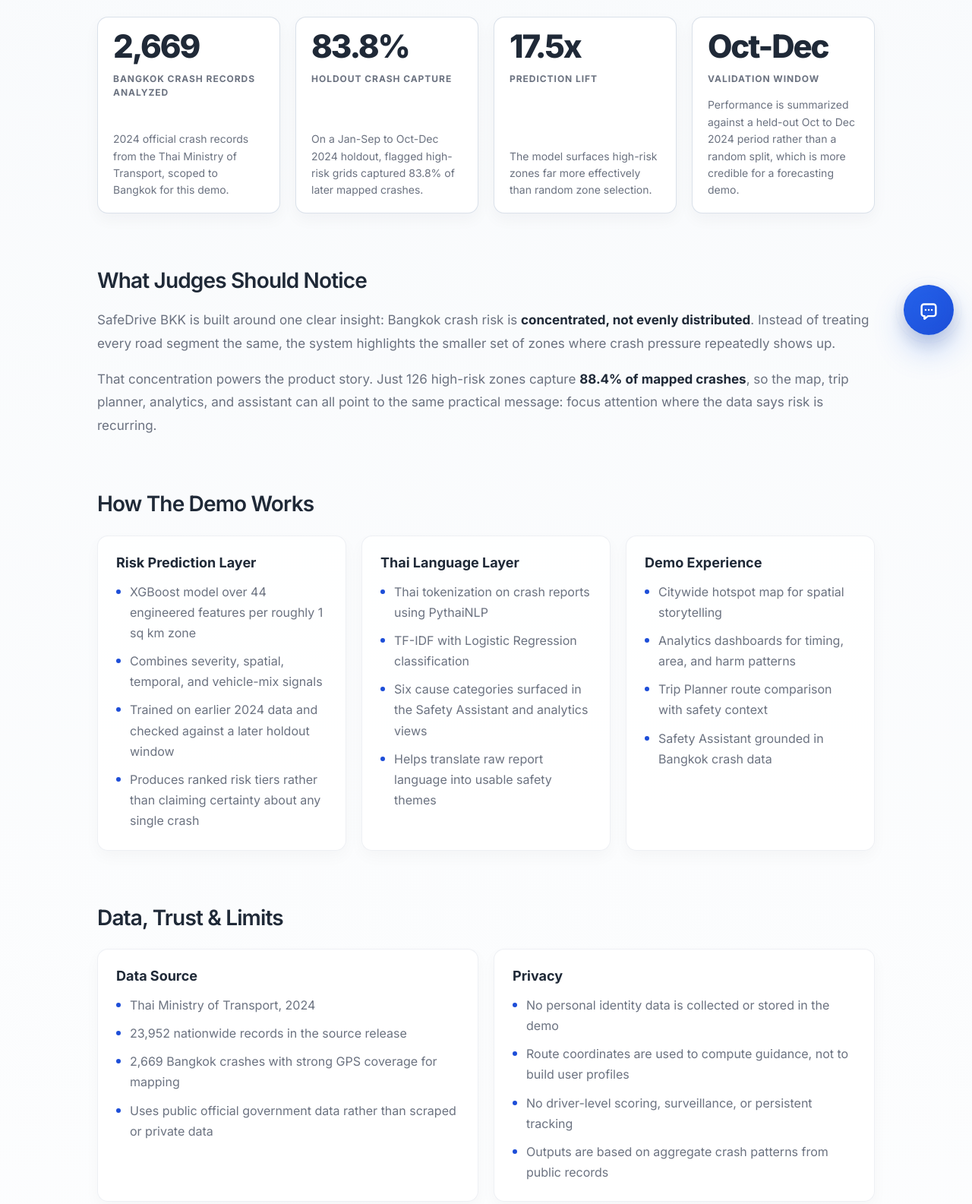
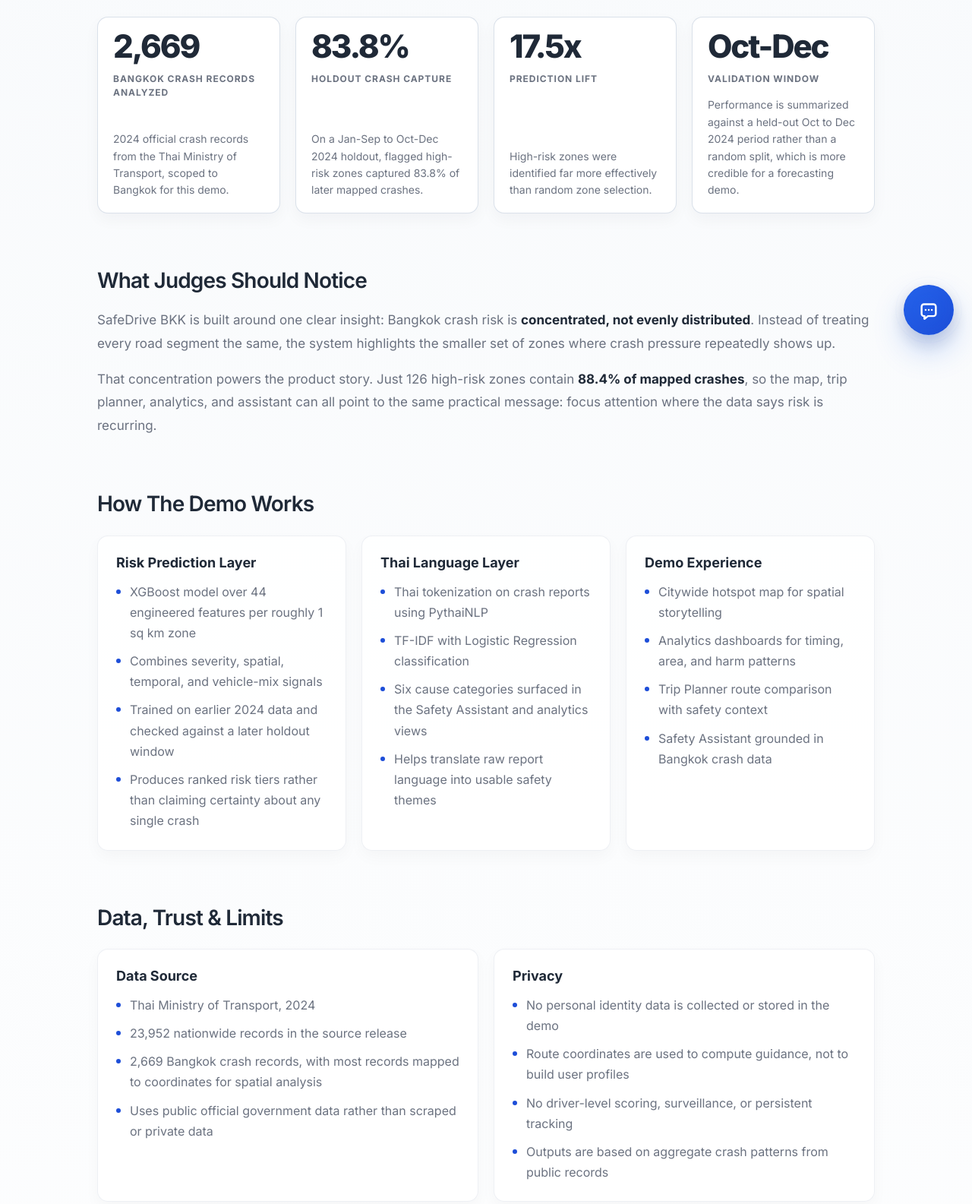
Before and after one commit to HarryLynn-afk/SafeDriveBKK, a Flask app: page /about in a window 1280 px wide. Shown: the part 335-1920 px from the top of the page at 76% size. Run offline with Flask 3, Linux system fonts and the light colour scheme.

Commit message:
Align trust and metric wording across UI

```diff
--- a/src/app.py
+++ b/src/app.py
@@ -1939,17 +1939,17 @@ def model_info():
                 "status": "success",
                 "model": "xgboost",
                 "version": "1.0",
-                "accuracy": "83.8% holdout crash capture rate",
+                "accuracy": "83.8% holdout crash capture",
                 "test_performance": {
                     "holdout_split": "Jan-Sep 2024 train / Oct-Dec 2024 validation",
-                    "capture": "83.8% of later mapped crashes fell inside flagged high-risk grids",
+                    "capture": "83.8% of later mapped crashes fell inside flagged high-risk zones",
                     "lift": "17.5x over random selection",
                 },
                 "comparison": {
-                    "spatial_baseline": "83.8% capture rate",
+                    "spatial_baseline": "83.8% spatial crash capture",
                     "random_forest": "Compared during internal model benchmarking",
                     "xgboost": "Primary temporal holdout model",
-                    "improvement": "+16.2% over spatial baseline",
+                    "improvement": "Directional improvement over the spatial baseline during internal benchmarking",
                 },
                 "top_features": top_features,
                 "fallback_available": True,
@@ -1961,7 +1961,7 @@ def model_info():
         {
             "status": "success",
             "model": "spatial_analysis",
-            "accuracy": "83.8%",
+            "accuracy": "83.8% spatial crash capture",
             "method": "grid_based_counting",
             "ml_available": False,
         }
--- a/templates/about.html
+++ b/templates/about.html
@@ -365,14 +365,14 @@ html[data-theme="dark"] .cta-section {
                     <span class="metric-value">83.8%</span>
                     <span class="metric-label">Holdout crash capture</span>
                 </div>
-                <p class="metric-description">On a Jan-Sep to Oct-Dec 2024 holdout, flagged high-risk grids captured 83.8% of later mapped crashes.</p>
+                <p class="metric-description">On a Jan-Sep to Oct-Dec 2024 holdout, flagged high-risk zones captured 83.8% of later mapped crashes.</p>
             </div>
             <div class="metric-card">
                 <div>
                     <span class="metric-value">17.5x</span>
                     <span class="metric-label">Prediction lift</span>
                 </div>
-                <p class="metric-description">The model surfaces high-risk zones far more effectively than random zone selection.</p>
+                <p class="metric-description">High-risk zones were identified far more effectively than random zone selection.</p>
             </div>
             <div class="metric-card">
                 <div>
@@ -390,7 +390,7 @@ html[data-theme="dark"] .cta-section {
             SafeDrive BKK is built around one clear insight: Bangkok crash risk is <strong>concentrated, not evenly distributed</strong>. Instead of treating every road segment the same, the system highlights the smaller set of zones where crash pressure repeatedly shows up.
         </p>
         <p class="section-copy">
-            That concentration powers the product story. Just 126 high-risk zones capture <strong>88.4% of mapped crashes</strong>, so the map, trip planner, analytics, and assistant can all point to the same practical message: focus attention where the data says risk is recurring.
+            That concentration powers the product story. Just 126 high-risk zones contain <strong>88.4% of mapped crashes</strong>, so the map, trip planner, analytics, and assistant can all point to the same practical message: focus attention where the data says risk is recurring.
         </p>
     </div>
 
@@ -435,7 +435,7 @@ html[data-theme="dark"] .cta-section {
                 <ul>
                     <li>Thai Ministry of Transport, 2024</li>
                     <li>23,952 nationwide records in the source release</li>
-                    <li>2,669 Bangkok crashes with strong GPS coverage for mapping</li>
+                    <li>2,669 Bangkok crash records, with most records mapped to coordinates for spatial analysis</li>
                     <li>Uses public official government data rather than scraped or private data</li>
                 </ul>
             </div>
@@ -453,7 +453,7 @@ html[data-theme="dark"] .cta-section {
                 <ul>
                     <li>Predictions are based on 2024 historical data and may miss recent road changes</li>
                     <li>The system highlights relative risk, not guaranteed future outcomes</li>
-                    <li>Grid-level resolution still hides street-by-street variation inside each zone</li>
+                    <li>Zone-level outputs still hide street-by-street variation inside each area</li>
                     <li>Not appropriate for legal, insurance, or liability decisions</li>
                 </ul>
             </div>
--- a/templates/analytics.html
+++ b/templates/analytics.html
@@ -924,7 +924,7 @@ html[data-theme="dark"] .zone-spotlight {
             <article class="metric-card">
                 <p class="metric-label">Active crash zones</p>
                 <div class="metric-value" id="stat-active-zones">276</div>
-                <p class="metric-context" id="stat-active-zones-copy">Only a limited share of monitored grids recorded crashes across the city.</p>
+                <p class="metric-context" id="stat-active-zones-copy">Only a limited share of monitored zones recorded mapped crashes across the city.</p>
             </article>
             <a class="metrics-scroll-indicator" href="#analytics-story-time" aria-label="Scroll to detailed analytics">
                 <svg width="18" height="18" viewBox="0 0 24 24" fill="none" stroke="currentColor" aria-hidden="true">
@@ -1333,7 +1333,7 @@ function renderMetrics(data) {
     setText('stat-high-risk', formatNumber(highRiskZones));
     setText(
         'stat-high-risk-copy',
-        `Just ${formatPercent(highRiskGridShare)} of monitored grids hold ${formatPercent(highRiskAccidentShare)} of mapped crashes citywide.`
+        `Just ${formatPercent(highRiskGridShare)} of monitored zones contain ${formatPercent(highRiskAccidentShare)} of mapped crashes citywide.`
     );
     setText('stat-deaths', formatNumber(deaths));
     setText(
@@ -1345,7 +1345,7 @@ function renderMetrics(data) {
     setText('stat-active-zones', formatNumber(activeZones));
     setText(
         'stat-active-zones-copy',
-        `Just ${formatPercent(activeZoneShare)} of monitored grids recorded crashes across the city, which sharpens the concentration story.`
+        `Just ${formatPercent(activeZoneShare)} of monitored zones recorded mapped crashes across the city, which sharpens the concentration story.`
     );
 }
 
```
